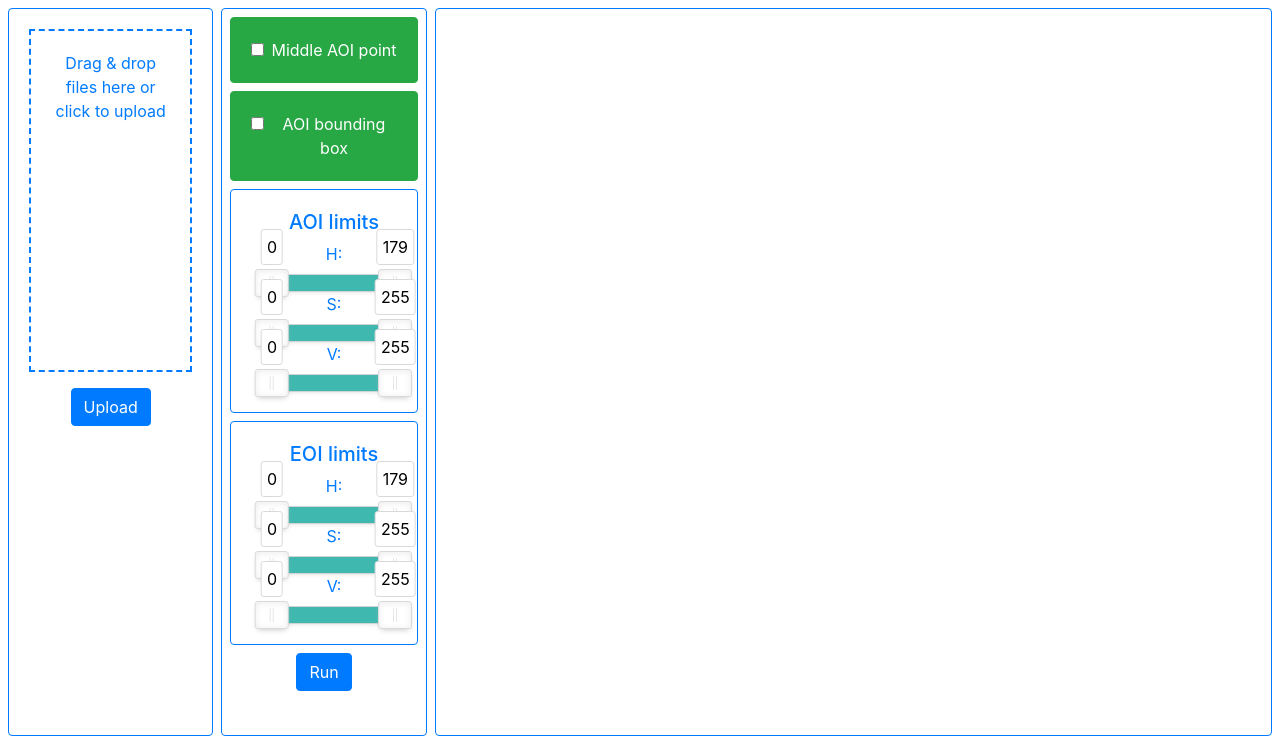
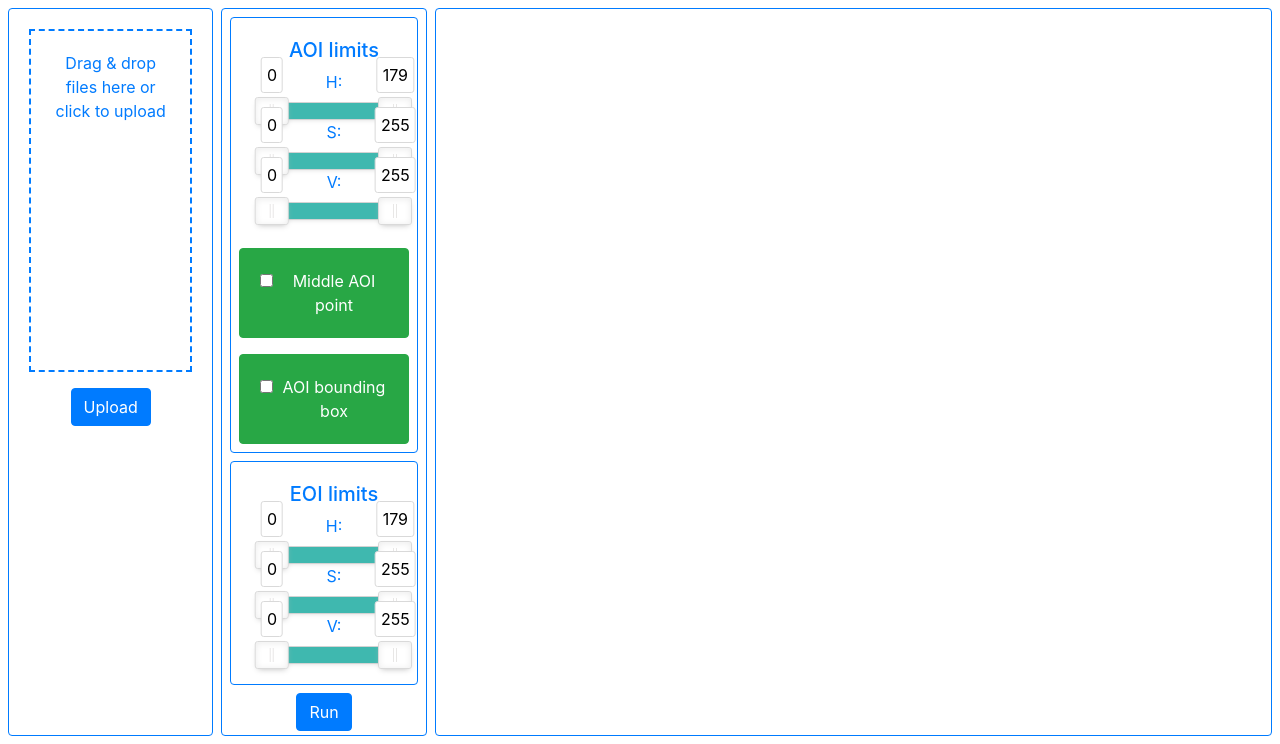
Before and after one commit to JackMerma/AmputeeFingersDatasetCreator, a Flask app: page / in a window 1280 px wide. Shown: the part 56-800 px from the top of the page. Run offline with Flask 3, Linux system fonts and the light colour scheme; some libraries are stand-ins or nearby versions.

Commit message:
Fixing indentation

```diff
--- a/templates/body.html
+++ b/templates/body.html
@@ -1,8 +1,8 @@
-<div class="row w-100 pt-2 m-0" style="flex-grow: 1">
+<div class="row w-100 pt-2 m-0" style="flex-grow: 1; height: 100vh;">
     <div class="col-sm-2 p-0">
 	<div class="h-100 pl-2 pb-2 w-100">
 	    <div class="card border-primary h-100">
-		<div class="card-body text-primary text-center" {% if context.files != None %}style="overflow-y: scroll; height:400px;"{% endif %}>
+		<div class="card-body text-primary text-center" style="overflow-y: auto; height: 100%;">
 		    {% if context.files == None %}
 		    <div class="container m-0 p-0 h-100 w-100">
 			<div class="dropzone" id="dropzone" style="height: 50%">
@@ -21,7 +21,9 @@
 		    {% else %}
 		    <ul class="list-group list-group-light">
 			{% for image_path in context.files %}
-			<li class="list-group-item border-0 rounded-4 list-group-item-info mb-2"><p class="h6 b-0 m-0">{{image_path}}</p></li>
+			<li class="list-group-item border-0 rounded-4 list-group-item-info mb-2">
+			    <p class="h6 b-0 m-0">{{image_path}}</p>
+			</li>
 			{% endfor %}
 		    </ul>
 		    {% endif %}
@@ -34,25 +36,8 @@
 	<div class="h-100 pl-2 pb-2">
 	    <div class="card border-primary h-100">
 		<div class="card-body text-primary m-0 p-0">
-		    <div class="card-body text-primary text-center p-0 m-0">
-
+		    <div class="card-body text-primary text-center p-0 m-0" style="overflow-y: auto; height: 100%;">
 			<form id="runSolution" method="get" action="/run">
-			    <div class="card border-success m-2 bg-success">
-				<div class="card-body text-primary">
-				    <div class="column form-check form-switch">
-					<input class="form-check-input" type="checkbox" role="switch" id="middleAOIswitch" name="middleAOIswitch" {% if context.checkboxes.middle_aoi %}checked{% endif %}>
-					<label class="form-check-label" for="middleAOIswitch" style="color: white;">Middle AOI point</label>
-				    </div>
-				</div>
-			    </div>
-			    <div class="card border-success m-2 bg-success">
-				<div class="card-body text-primary">
-				    <div class="form-check form-switch">
-					<input class="form-check-input" type="checkbox" role="switch" id="boundingboxAOIswitch" name="boundingboxAOIswitch" {% if context.checkboxes.aoi_bounding_box %}checked{% endif %}>
-					<label class="form-check-label" for="boundingboxAOIswitch" style="color: white;">AOI bounding box</label>
-				    </div>
-				</div>
-			    </div>
 			    <div class="card border-primary m-2">
 				<div class="card-body text-primary">
 				    <div class="form-check form-switch">
@@ -70,6 +55,22 @@
 					<div id="valueRangeAOI" class="form-range"></div>
 					<input type="hidden" id="aoiVMin" name="aoiVMin">
 					<input type="hidden" id="aoiVMax" name="aoiVMax">
+				    </div>
+				</div>
+				<div class="card border-success m-2 bg-success">
+				    <div class="card-body text-primary">
+					<div class="column form-check form-switch">
+					    <input class="form-check-input" type="checkbox" role="switch" id="middleAOIswitch" name="middleAOIswitch" {% if context.checkboxes.middle_aoi %}checked{% endif %}>
+					    <label class="form-check-label" for="middleAOIswitch" style="color: white;">Middle AOI point</label>
+					</div>
+				    </div>
+				</div>
+				<div class="card border-success m-2 bg-success">
+				    <div class="card-body text-primary">
+					<div class="form-check form-switch">
+					    <input class="form-check-input" type="checkbox" role="switch" id="boundingboxAOIswitch" name="boundingboxAOIswitch" {% if context.checkboxes.aoi_bounding_box %}checked{% endif %}>
+					    <label class="form-check-label" for="boundingboxAOIswitch" style="color: white;">AOI bounding box</label>
+					</div>
 				    </div>
 				</div>
 			    </div>
@@ -102,7 +103,6 @@
 					    document.getElementById(maxInput).value = values[1];
 					});
 				    }
-
 				    function createSlider(elementId, min, max, start) {
 					const slider = document.getElementById(elementId);
 					noUiSlider.create(slider, {
@@ -151,7 +151,6 @@
 				});
 			    </script>
 			</form>
-
 		    </div>
 		</div>
 	    </div>
@@ -163,7 +162,8 @@
 	    <div class="card border-primary h-100 w-100 m-0 p-0">
 		<div class="card-body text-primary h-100 w-100 p-0">
 		    {% if context.processed_images != None %}
-		    <div class="container mt-4">
+		    <div class="card-body text-primary text-center h-100" style="overflow-y: auto;">
+			<div class="container mt-4 h-100">
 			    <div class="row ml-2 mr-2">
 				{% for image_path in context.processed_images %}
 				<div class="col-md-3 mb-4 p-2" style="background-color: #D6EAF8;">
@@ -174,6 +174,7 @@
 				{% endfor %}
 			    </div>
 			</div>
+		    </div>
 		    {% else %}
 		    {% endif %}
 		</div>
```
Lines whose indentation alone changed are shown as unchanged.
